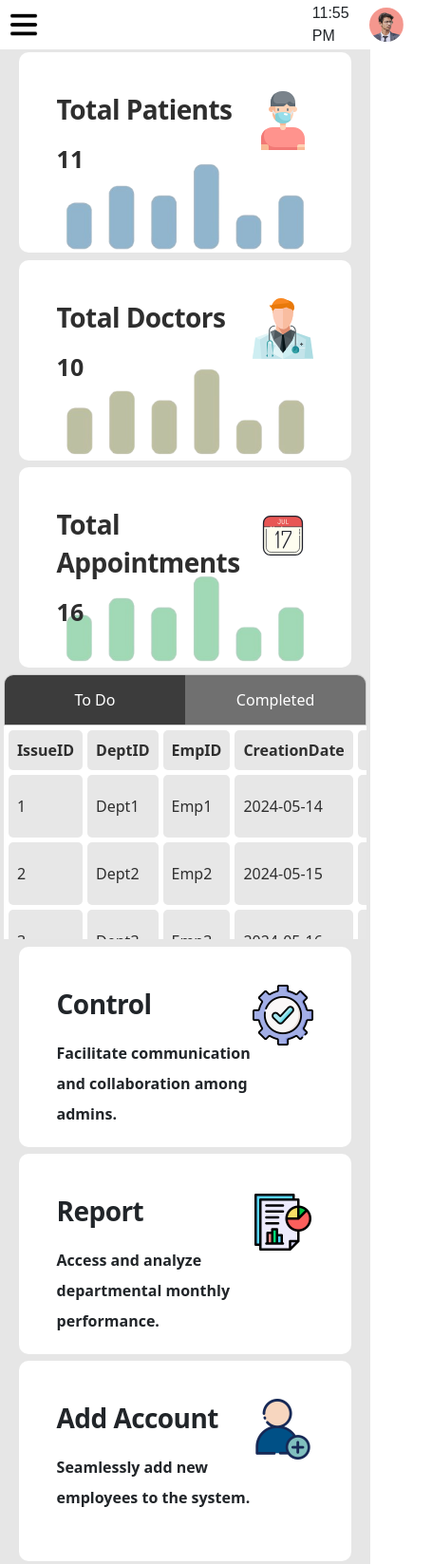
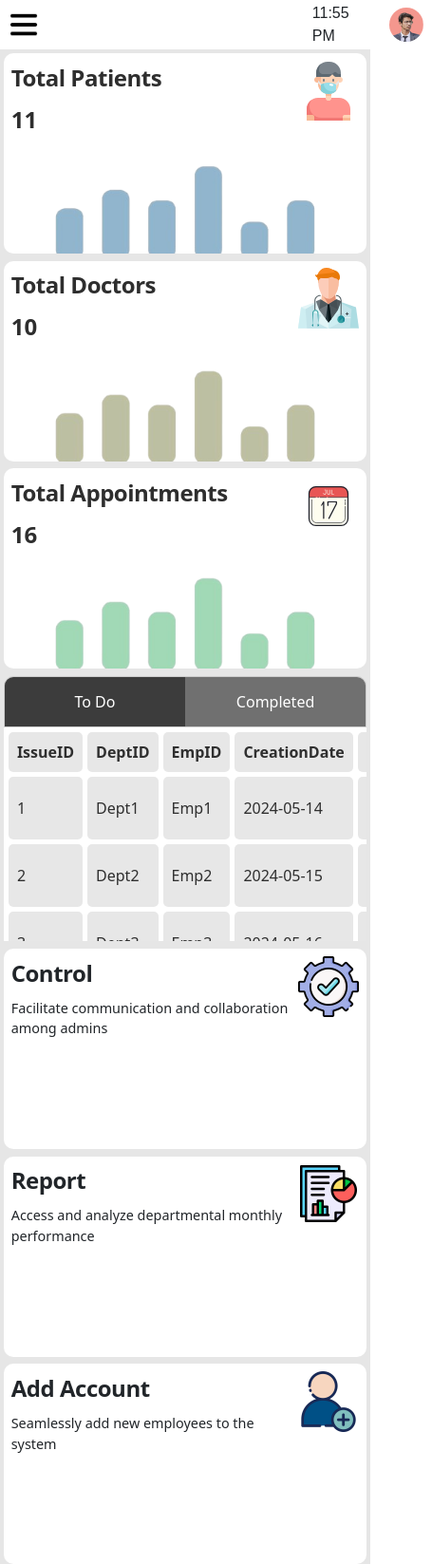
Before and after one commit to kazmisohail/HospitalAdmin, a website: page public/htmlpages/dashboard.html in a window 390 px wide. Shown: the top 1647 px of the page at 95% size, 455 px wide, since content can reach past the window. Drawn offline with nearby package versions, Linux system fonts and the light colour scheme.

Commit message:
responsiveness fix

```diff
--- a/public/css/cards.css
+++ b/public/css/cards.css
@@ -1,5 +1,66 @@
- .card-image {
-     filter: grayscale(100%);
+.card-container {
+    display: flex;
+    flex-direction: row;
+    width: 100%;
+    margin-right: auto;
+    margin-left: auto;
+    flex-wrap: wrap;
+    /* Allow cards to wrap to the next line */
+    justify-content: space-around;
+
+
+    /* Distribute cards evenly */
+
+    /*  @media screen and (min-width: 992px) and (max-width: 1439px) {
+         max-width: 1279px !important;
+         padding: 0 !important;
+         margin: 0 80px !important;
+         width: auto !important;
+     }
+
+     @media screen and (max-width: 991px) {
+         max-width: 959px !important;
+         margin: 0 16px !important;
+         padding: 0 !important;
+         width: auto !important;
+     } */
+}
+
+.card {
+    display: flex;
+    flex-direction: row;
+    justify-content: space-between;
+    height: 25vh;
+    width: 20vw;
+    margin: 1%;
+    flex: 1 0 300px;
+    /* Allow cards to grow and shrink, with a minimum width of 300px */
+    border-radius: 10px;
+    padding: 2% !important;
+    border: none;
+    transition: transform 0.3s ease;
+    cursor: pointer;
+}
+
+.card:hover {
+    box-shadow: 0px 0px 10px rgb(195, 195, 195);
+    transform: scale(1.01);
+}
+
+.card-title {
+    font-weight: 600;
+    letter-spacing: -0.02em;
+    font-size: 1.5em;
+}
+
+.card-description {
+    font-weight: 400;
+    font-size: 0.9em;
+}
+
+.card-set-1 .card-description {
+    font-weight: 600;
+    font-size: 1.5em;
 }
 
 .card-1 {
@@ -25,70 +86,3 @@
     background-position: center;
 
 }
-
- .card:hover {
-     box-shadow: 0px 0px 10px rgb(195, 195, 195);
-     transform: scale(1.01);
- }
-
- .card-container {
-     display: flex;
-     flex-direction: row;
-     width: 100%;
-     margin-right: auto;
-     margin-left: auto;
-     flex-wrap: wrap;
-     /* Allow cards to wrap to the next line */
-     justify-content: space-around;
-     /* Distribute cards evenly */
-
-     @media screen and (min-width: 992px) and (max-width: 1439px) {
-         max-width: 1279px !important;
-         padding: 0 !important;
-         margin: 0 80px !important;
-         width: auto !important;
-     }
-
-     @media screen and (max-width: 991px) {
-         max-width: 959px !important;
-         margin: 0 16px !important;
-         padding: 0 !important;
-         width: auto !important;
-     }
- }
-
- .card {
-     display: flex;
-     flex-direction: row;
-     justify-content: space-between;
-     height: 25vh;
-     width: 20vw;
-     margin: 1%;
-     flex: 1 0 300px;
-     /* Allow cards to grow and shrink, with a minimum width of 300px */
-     border-radius: 10px;
-     padding: 40px;
-     border: none;
-     transition: transform 0.3s ease;
-     cursor: pointer;
- }
-
- .card-title {
-     font-weight: 600;
-     letter-spacing: -0.02em;
-     line-height: 40px;
-     font-style: normal;
-     font-size: 28px;
-     padding-bottom: 8px;
- }
-
- .card-description {
-     font-weight: 600;
-     line-height: 32px;
-     font-size: 25px;
-     max-width: 470px;
- }
-
- #card-container2 .card-description {
-     font-size: medium;
- }
--- a/public/css/menu.css
+++ b/public/css/menu.css
@@ -5,6 +5,7 @@
 
 .dash-menu {
     display: flex;
+    justify-content: flex-start;
     flex-direction: column;/* Adjust the width as needed */
     height: 100vh !important;  /* Adjust the height as needed */
     background: linear-gradient(to bottom, #121212, #262626);
@@ -20,10 +21,13 @@
     margin: 0% !important;
     padding: 2%;
     color: white;
-    font-size: larger;
+    font-size: medium;
     background-color: transparent;
 }
 
+.form-check {
+   margin-left: auto;
+}
 
 .dash-menu button:hover {
     /*     box-shadow: 0px 0px 5px #5b5b5b; */
@@ -38,10 +42,6 @@
 
 .dash-menu button img {
     margin-right: 5%;
-}
-
-.theme-div {
-    margin-left: 25%;
 }
 
 .brand-div {
--- a/public/css/nav.css
+++ b/public/css/nav.css
@@ -68,6 +68,7 @@
     display: flex;
     justify-content: space-between;
     font-family: Arial, sans-serif;
+    min-width: 60px;
 }
 
 .golayi {
@@ -84,7 +85,9 @@
 }
 
 .bell-icon {
-    height: 35px;
+    width: 40px;
+    height: 40px;
+    min-height: 35px;
     display: flex;
     justify-content: center;
     align-items: center;
--- a/public/htmlpages/dashboard.html
+++ b/public/htmlpages/dashboard.html
@@ -49,7 +49,7 @@
                             updateTime();
                         </script>
                         <button onclick="togglePanel()" class="bell-icon">
-                            <img src="../images/bell2.png" alt="Logo">
+                            <img src="../images/bell2.png" alt="Logo" width="40">
                         </button>
                         <button class="golayi-frame" onclick="toggleAdminProfile()">
                             <img class="golayi" id="auto-change-dp" src="../images/default.png" alt="Button Image">
@@ -115,7 +115,7 @@
                 </div>
             </div>
 
-            <div class="card-container">
+            <div class="card-container card-set-1">
 
                 <div class="card card-1">
                     <div>
@@ -281,29 +281,28 @@
             </div>
 
 
-            <div id="card-container2" class="card-container">
+            <div class="card-container">
 
-                <div class="card card-control" onclick="toggleControlPanel()">
+                <div class="card" onclick="toggleControlPanel()">
                     <div>
                         <p class="card-title">Control</p>
-                        <p class="card-description">Facilitate communication and collaboration among admins.</p>
+                        <p class="card-description">Facilitate communication and collaboration among admins</p>
                     </div>
                     <img src="../images/control-icon.png" alt="" height="64px">
                 </div>
 
-                <div class="card card-report">
+                <div class="card">
                     <div>
                         <p class="card-title">Report</p>
-                        <p class="card-description">Access and analyze departmental monthly performance.
-                        </p>
+                        <p class="card-description">Access and analyze departmental monthly performance</p>
                     </div>
                     <img src="../images/report.png" alt="" height="64px">
                 </div>
 
-                <div class="card card-account">
+                <div class="card">
                     <div>
                         <p class="card-title">Add Account</p>
-                        <p class="card-description">Seamlessly add new employees to the system.</p>
+                        <p class="card-description">Seamlessly add new employees to the system</p>
                     </div>
                     <img src="../images/add-account.png" alt="" height="64px">
                 </div>
--- a/public/htmlpages/menu.html
+++ b/public/htmlpages/menu.html
@@ -50,17 +50,14 @@
         <button class="" onclick="loadSettingsModal()" data-bs-toggle="modal" data-bs-target="#settingModal">
             <img src="../images/settings.png" alt="" height="20px">Settings
         </button>
-        <button id="theme-btn">
+        <button>
             <img src="../images/theme.png" alt="" height="20px">
             Dark Mode
-            <div class="form-check form-switch theme-div">
-                <input class="form-check-input check d-mode" type="checkbox" role="switch"
-                    id="flexSwitchCheckDefault" onchange="toggleTheme()">
-
+            <div class="form-check form-switch">
+                <input class="form-check-input check d-mode" type="checkbox" role="switch" id="flexSwitchCheckDefault"
+                    onchange="toggleTheme()">
             </div>
-            <!-- <img src="../images/check.png" alt="" height="20px"> -->
         </button>
-
     </div>
 
 
```
Lines whose indentation alone changed are shown as unchanged.
